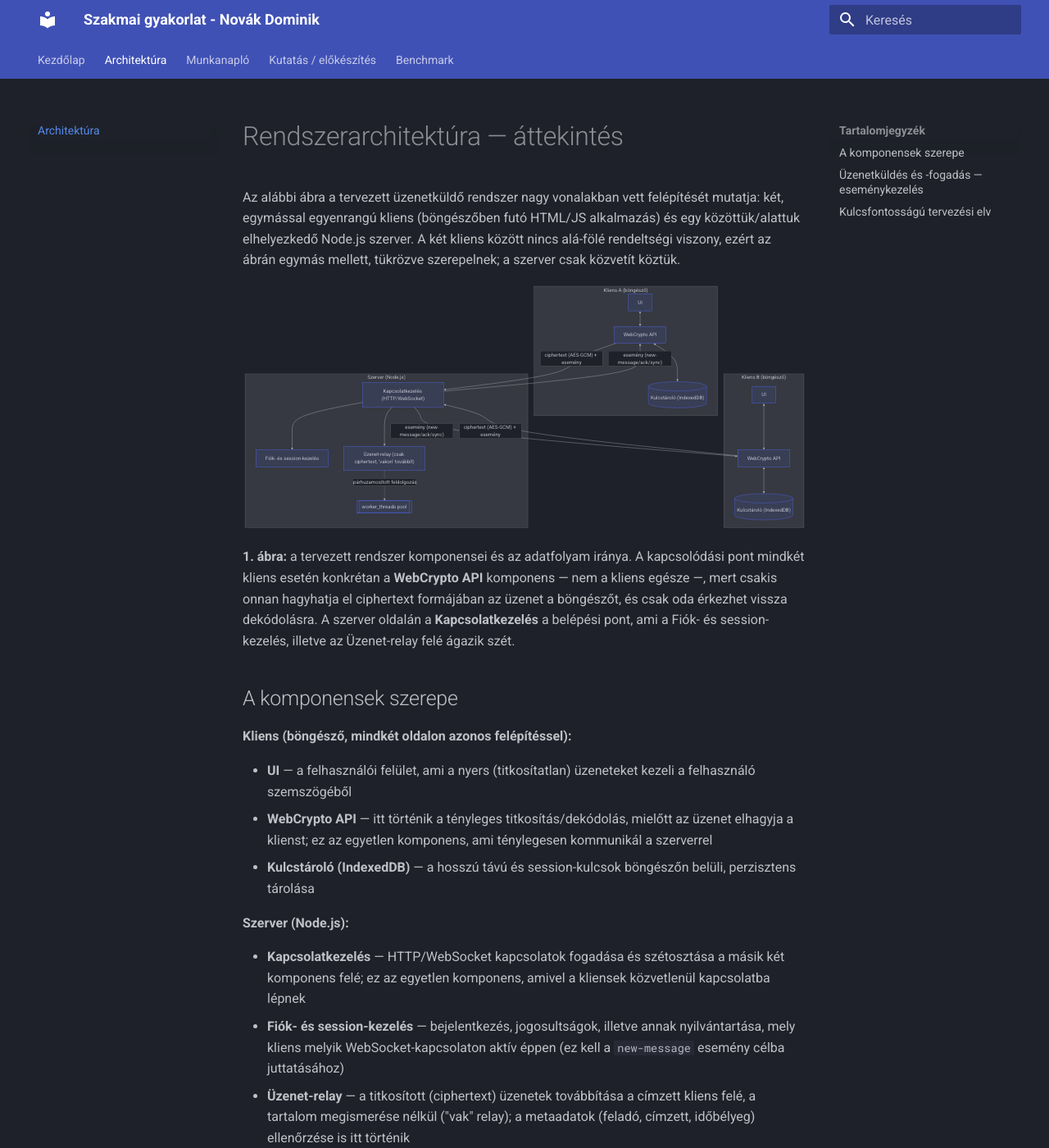
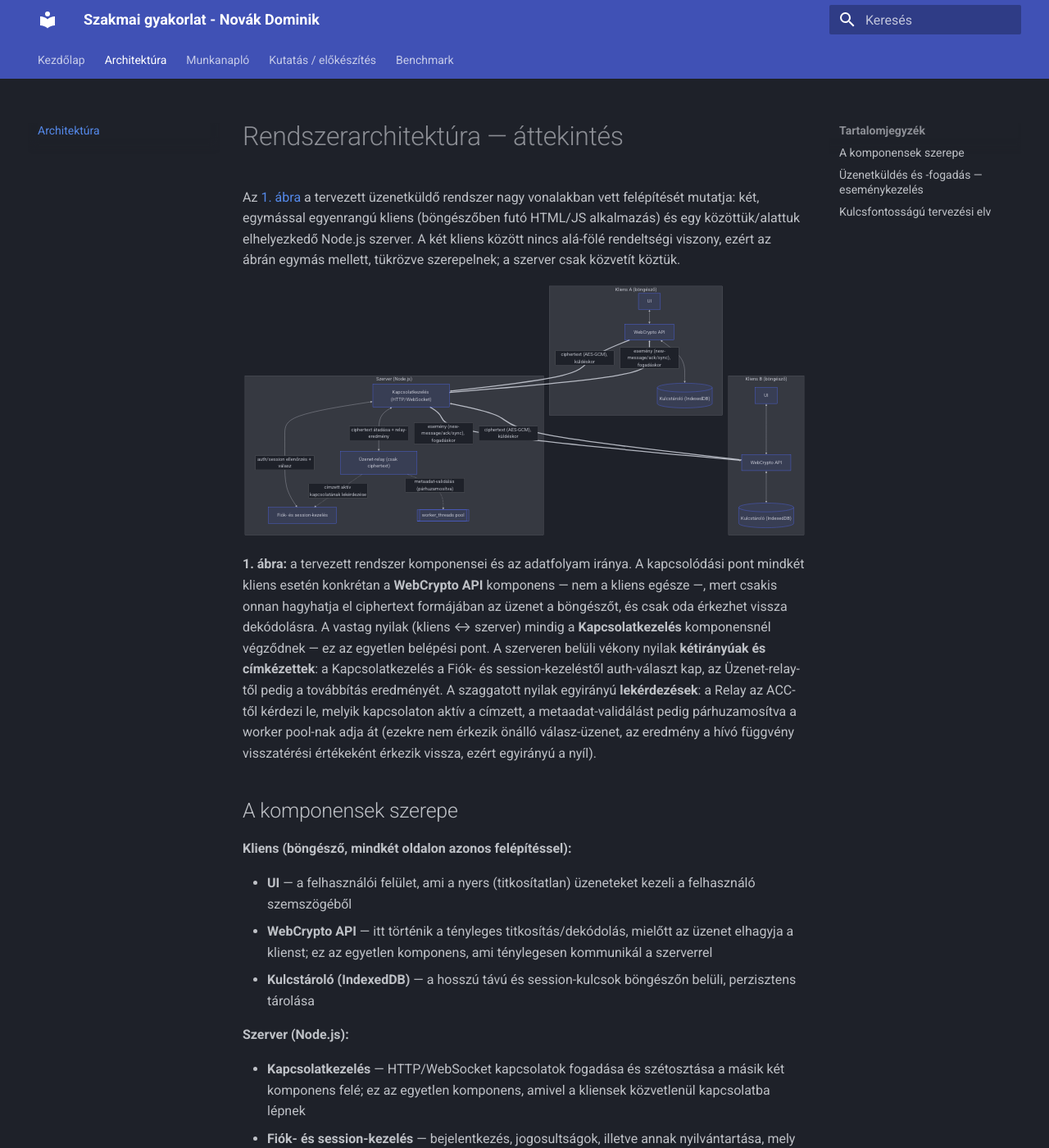
Before and after one commit to NDominikViktor/szak_gyak, an MkDocs documentation site: the page built from docs/architecture.md, in a window 1280 px wide and 1400 px high. Shown: the whole window at 82% size. Built offline with MkDocs 1.6.1 and Material for MkDocs 9.7.7, drawn with Linux system fonts in a browser that asks for light colours.

Commit message:
fix: clarify server-internal arrows and figure references in architecture
Bidirectional, labeled internal arrows (was ambiguous one-directional);
figures now referenced by number with anchors instead of 'az alábbi ábra'.

````diff
--- a/docs/architecture.md
+++ b/docs/architecture.md
@@ -1,6 +1,6 @@
 # Rendszerarchitektúra — áttekintés
 
-Az alábbi ábra a tervezett üzenetküldő rendszer nagy vonalakban vett
+Az [1. ábra](#1-abra) a tervezett üzenetküldő rendszer nagy vonalakban vett
 felépítését mutatja: két, egymással egyenrangú kliens (böngészőben futó
 HTML/JS alkalmazás) és egy közöttük/alattuk elhelyezkedő Node.js szerver.
 A két kliens között nincs alá-fölé rendeltségi viszony, ezért az ábrán
@@ -24,25 +24,34 @@ flowchart TB
         direction TB
         CONN["Kapcsolatkezelés (HTTP/WebSocket)"]
         ACC["Fiók- és session-kezelés"]
-        RELAY["Üzenet-relay (csak ciphertext, 'vakon' továbbít)"]
+        RELAY["Üzenet-relay (csak ciphertext)"]
         POOL[["worker_threads pool"]]
-        CONN --> ACC
-        CONN --> RELAY
-        RELAY -. párhuzamosított feldolgozás .-> POOL
+        CONN <-- "auth/session ellenőrzés + válasz" --> ACC
+        CONN <-- "ciphertext átadása + relay-eredmény" --> RELAY
+        RELAY -. "címzett aktív kapcsolatának lekérdezése" .-> ACC
+        RELAY -. "metaadat-validálás (párhuzamosítva)" .-> POOL
     end
 
-    A_WC -- "ciphertext (AES-GCM) + esemény" --> CONN
-    CONN -- "esemény (new-message/ack/sync)" --> A_WC
-    B_WC -- "ciphertext (AES-GCM) + esemény" --> CONN
-    CONN -- "esemény (new-message/ack/sync)" --> B_WC
+    A_WC == "ciphertext (AES-GCM), küldéskor" ==> CONN
+    CONN == "esemény (new-message/ack/sync), fogadáskor" ==> A_WC
+    B_WC == "ciphertext (AES-GCM), küldéskor" ==> CONN
+    CONN == "esemény (new-message/ack/sync), fogadáskor" ==> B_WC
 ```
 
-**1. ábra:** a tervezett rendszer komponensei és az adatfolyam iránya. A
-kapcsolódási pont mindkét kliens esetén konkrétan a **WebCrypto API**
-komponens — nem a kliens egésze —, mert csakis onnan hagyhatja el
-ciphertext formájában az üzenet a böngészőt, és csak oda érkezhet vissza
-dekódolásra. A szerver oldalán a **Kapcsolatkezelés** a belépési pont,
-ami a Fiók- és session-kezelés, illetve az Üzenet-relay felé ágazik szét.
+**<a id="1-abra"></a>1. ábra:** a tervezett rendszer komponensei és az
+adatfolyam iránya. A kapcsolódási pont mindkét kliens esetén konkrétan a
+**WebCrypto API** komponens — nem a kliens egésze —, mert csakis onnan
+hagyhatja el ciphertext formájában az üzenet a böngészőt, és csak oda
+érkezhet vissza dekódolásra. A vastag nyilak (kliens ↔ szerver) mindig a
+**Kapcsolatkezelés** komponensnél végződnek — ez az egyetlen belépési
+pont. A szerveren belüli vékony nyilak **kétirányúak és címkézettek**:
+a Kapcsolatkezelés a Fiók- és session-kezeléstől auth-választ kap, az
+Üzenet-relay-től pedig a továbbítás eredményét. A szaggatott nyilak
+egyirányú **lekérdezések**: a Relay az ACC-től kérdezi le, melyik
+kapcsolaton aktív a címzett, a metaadat-validálást pedig párhuzamosítva
+a worker pool-nak adja át (ezekre nem érkezik önálló válasz-üzenet, az
+eredmény a hívó függvény visszatérési értékeként érkezik vissza, ezért
+egyirányú a nyíl).
 
 ## A komponensek szerepe
 
@@ -74,9 +83,9 @@ ami a Fiók- és session-kezelés, illetve az Üzenet-relay felé ágazik szét.
 
 ## Üzenetküldés és -fogadás — eseménykezelés
 
-Az **1. ábra** nyilai szándékosan kétirányúak: a szerver-kliens kapcsolat
-nem egyszerű kérés-válasz, hanem tartós (WebSocket) kapcsolat, amin
-mindkét irányban önállóan, aszinkron módon közlekednek üzenetek és
+Az [1. ábra](#1-abra) nyilai szándékosan kétirányúak: a szerver-kliens
+kapcsolat nem egyszerű kérés-válasz, hanem tartós (WebSocket) kapcsolat,
+amin mindkét irányban önállóan, aszinkron módon közlekednek üzenetek és
 esemény-jellegű üzenetek.
 
 **Küldés (kliens → szerver → címzett kliens):**
````
